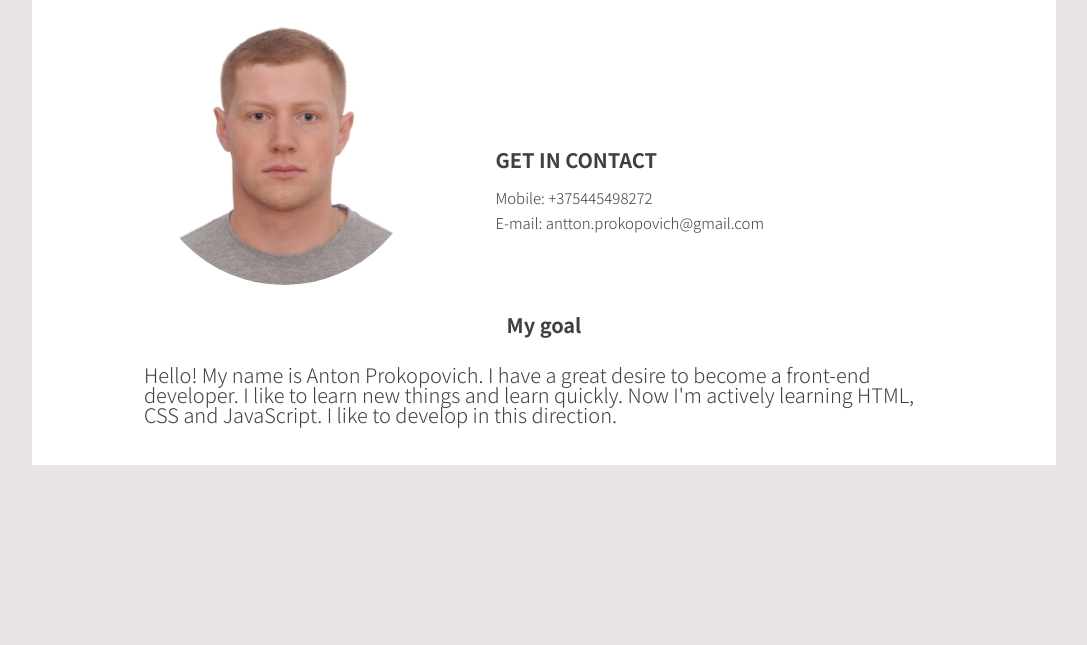
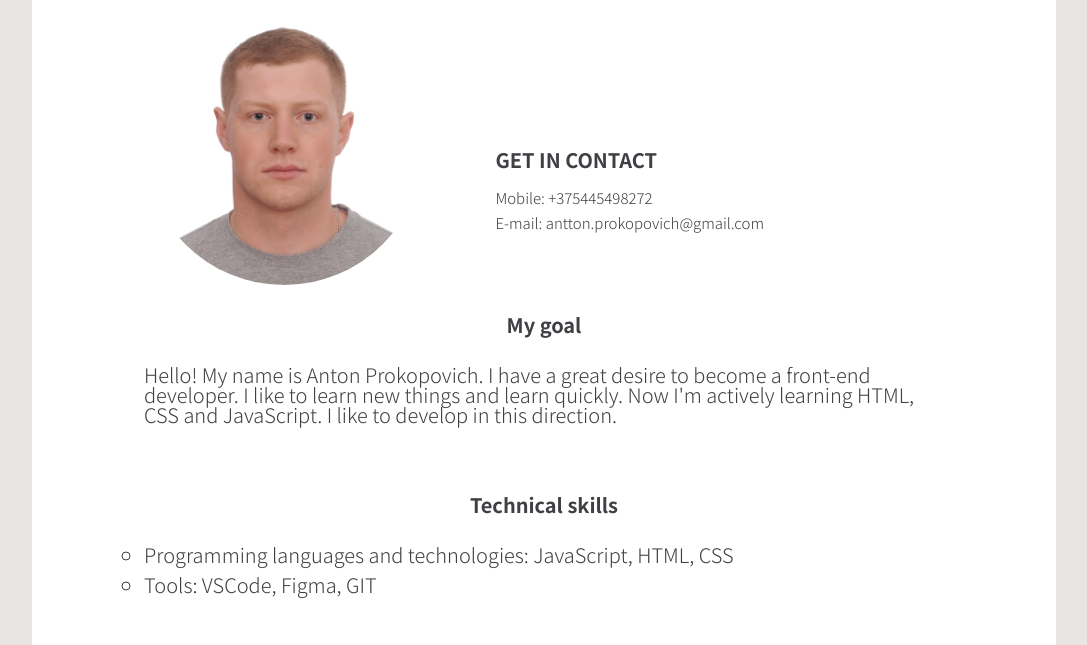
Before and after one commit to anton-prokopovich/rsschool-cv, a plain HTML site: page index.html in a window 1280 px wide. Shown: the part 228-873 px from the top of the page, without its empty margins (96-1183 px from the left). Before the commit the page ends 800 px from the top, so only its background shows below. Drawn offline with Linux system fonts and the light colour scheme.

Commit message:
feat: add information about skills

```diff
--- a/index.html
+++ b/index.html
@@ -39,6 +39,13 @@
           to learn new things and learn quickly. Now I'm actively learning HTML, CSS and JavaScript. I like to develop in this direction.
         </p>
       </section>
+      <section class="skills">
+        <h2>Technical skills</h2>
+        <ul class="skills-list">
+          <li>Programming languages and technologies: JavaScript, HTML, CSS</li>
+          <li>Tools: VSCode, Figma, GIT</li>
+        </ul>
+      </section>
     </div>
 
   </main>
--- a/style.css
+++ b/style.css
@@ -98,7 +98,8 @@ body {
   margin: 30px auto 0 auto;
 }
 
-.goal h2 {
+.goal h2,
+.skills h2 {
   margin: 0 auto;
   font-size: 20px;
   font-weight: 700;
@@ -109,3 +110,24 @@ body {
   font-size: 20px;
   font-weight: 300;
 }
+
+.skills {
+  display: flex;
+  flex-direction: column;
+  /* background: red; */
+  height: 150px;
+  width: 800px;
+  margin: 30px auto 0 auto;
+}
+
+.skills-list {
+  display: flex;
+  flex-direction: column;
+  list-style-type: circle;
+  font-size: 20px;
+  font-weight: 300;
+}
+
+.skills-list li:first-child {
+  margin-bottom: 10px;
+}
```
